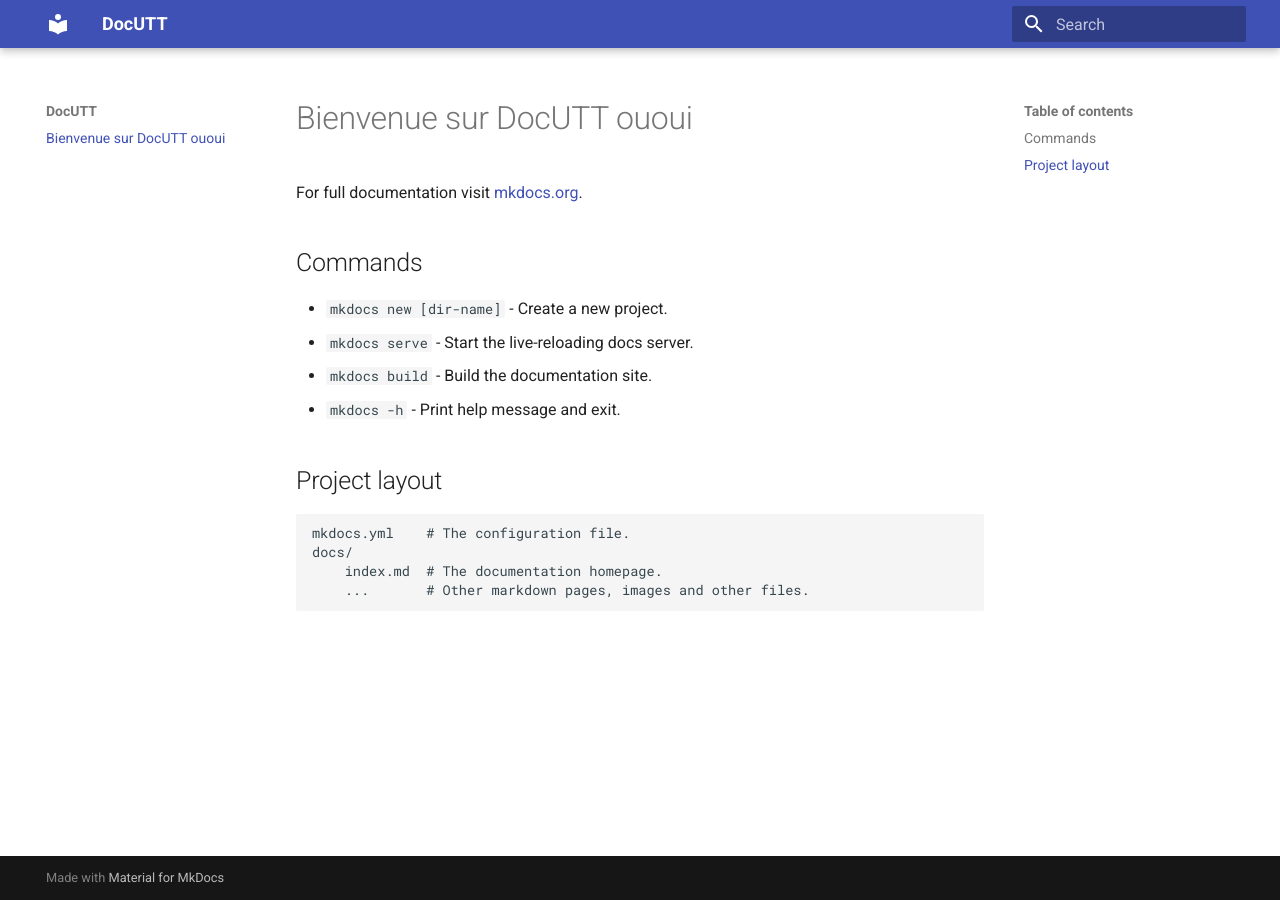
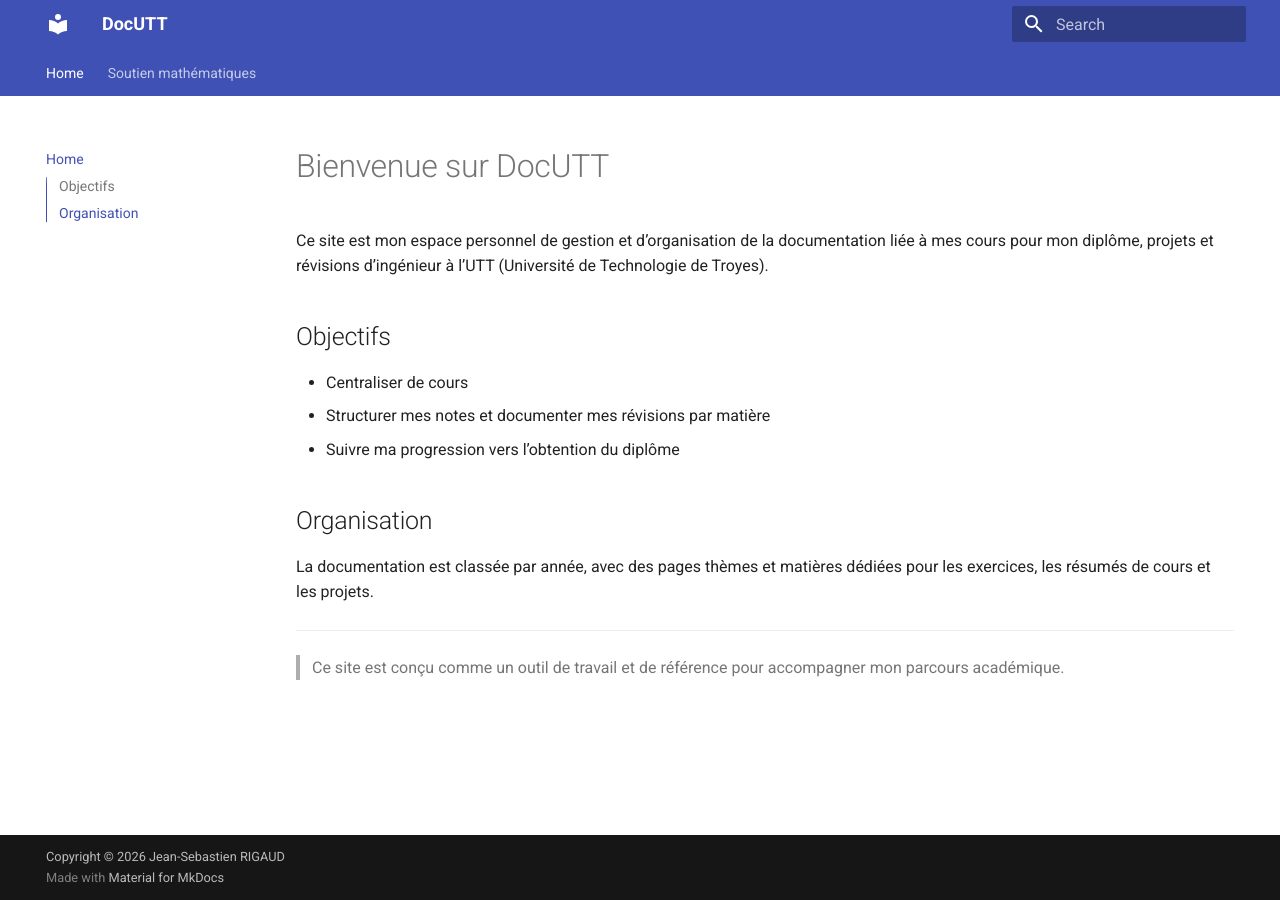
Before and after one commit to Greenfox73/DocUTT, an MkDocs documentation site: the page built from docs/index.md, in a window 1280 px wide. Built offline with MkDocs 1.6.1 and Material for MkDocs 9.7.7, drawn with Linux system fonts in a browser that asks for light colours.

Commit message:
Mise à jour du site

````diff
--- a/Workflow de MaJ.txt
+++ b/Workflow de MaJ.txt
@@ -6,7 +6,7 @@
 
 2. **Vérifie en local**
    ```bash
-   mkdocs serve
+   mkdocs serve --livereload
    ```
    👉 Va sur `http://127.0.0.1:8000/` pour voir si tout s’affiche correctement.
 
--- a/docs/index.md
+++ b/docs/index.md
@@ -1,17 +1,15 @@
-# Bienvenue sur DocUTT ououi
+# Bienvenue sur DocUTT
 
-For full documentation visit [mkdocs.org](https://www.mkdocs.org).
+Ce site est mon espace personnel de gestion et d’organisation de la documentation liée à mes cours pour mon diplôme, projets et révisions d’ingénieur à l’UTT (Université de Technologie de Troyes).
 
-## Commands
+## Objectifs
+- Centraliser de cours
+- Structurer mes notes et documenter mes révisions par matière
+- Suivre ma progression vers l’obtention du diplôme
 
-* `mkdocs new [dir-name]` - Create a new project.
-* `mkdocs serve` - Start the live-reloading docs server.
-* `mkdocs build` - Build the documentation site.
-* `mkdocs -h` - Print help message and exit.
+## Organisation
+La documentation est classée par année, avec des pages thèmes et matières dédiées pour les exercices, les résumés de cours et les projets.
 
-## Project layout
+---
 
-    mkdocs.yml    # The configuration file.
-    docs/
-        index.md  # The documentation homepage.
-        ...       # Other markdown pages, images and other files.
+> Ce site est conçu comme un outil de travail et de référence pour accompagner mon parcours académique.
--- /dev/null
+++ b/docs/mathjax-config.js
@@ -0,0 +1,6 @@
+window.MathJax = {
+  tex: {
+    displayAlign: "left",   // aligne les blocs $$ ... $$ à gauche
+    displayIndent: "0em"    // pas de retrait (tu peux mettre "2em" si tu veux un petit décalage)
+  }
+};
--- a/mkdocs.yml
+++ b/mkdocs.yml
@@ -1,4 +1,36 @@
 site_name: DocUTT
-site_url:
+site_url: https://Greenfox73.github.io/DocUTT/
+site_author: Jean-Sebastien RIGAUD
+copyright: Copyright &copy; 2026 Jean-Sebastien RIGAUD
 theme:
   name: material
+  features:
+    - navigation.tabs
+    - navigation.top
+    - search.highlight
+    - search.suggest
+    - toc.integrate
+    - content.code.annotate
+    - content.code.copy
+    - content.tabs.link
+    - palette.toggle
+    - palette.light
+    - palette.dark
+    - content.math
+
+nav:
+  - Home: index.md
+  - Soutien mathématiques:
+    - Calcul littéral: soutien_math/calcul_litteral.md
+
+markdown_extensions:
+  - pymdownx.arithmatex:
+      inline_syntax: ['$', '$']   # Pour les formules en ligne
+      generic: true
+  - attr_list
+  - md_in_html
+
+extra_javascript:
+- mathjax-config.js
+- https://polyfill.io/v3/polyfill.min.js?features=es6
+- https://cdn.jsdelivr.net/npm/mathjax@3/es5/tex-mml-chtml.js
````
Also changed, not shown: docs/soutien_math/calcul_litteral.md (added, +102 -0 lines).
